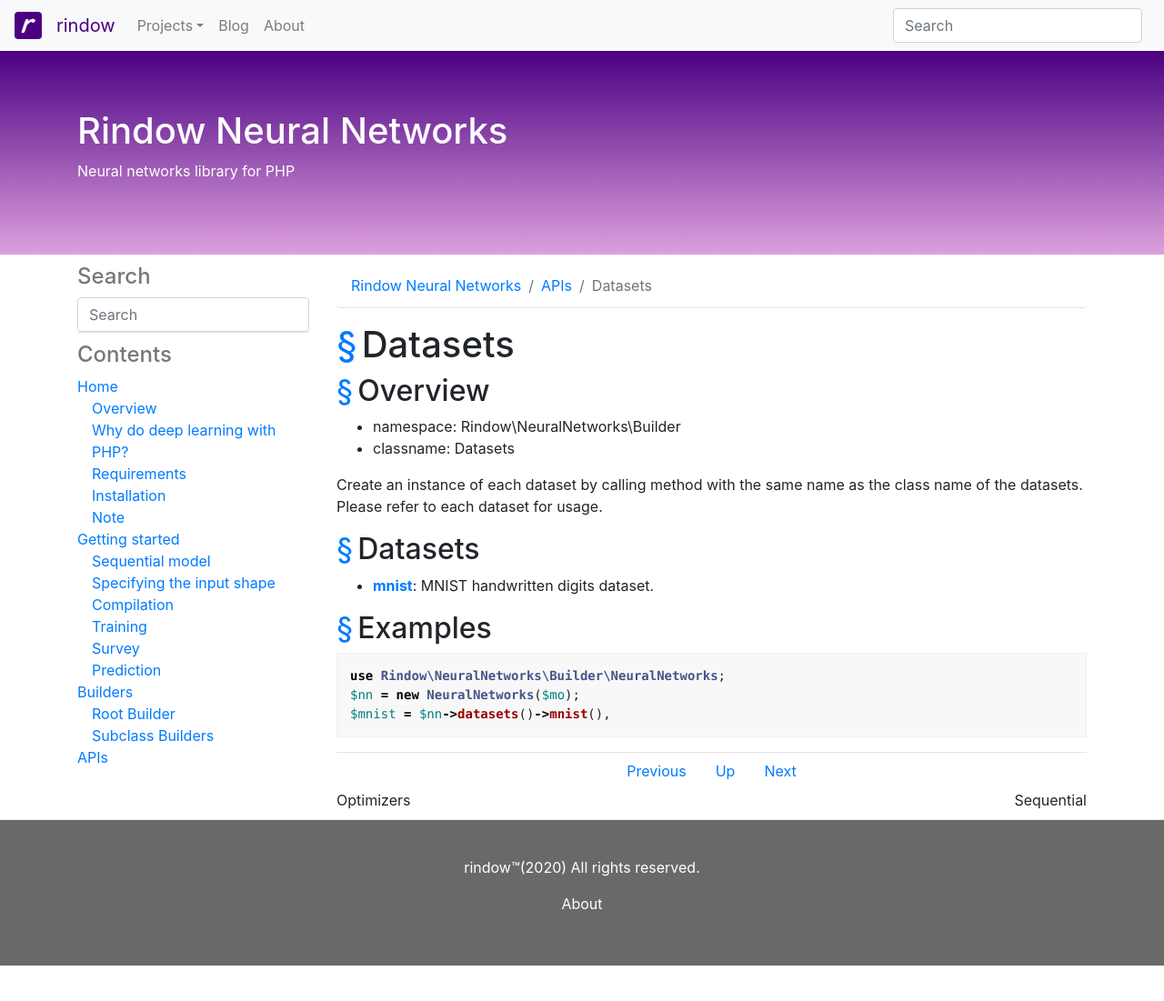
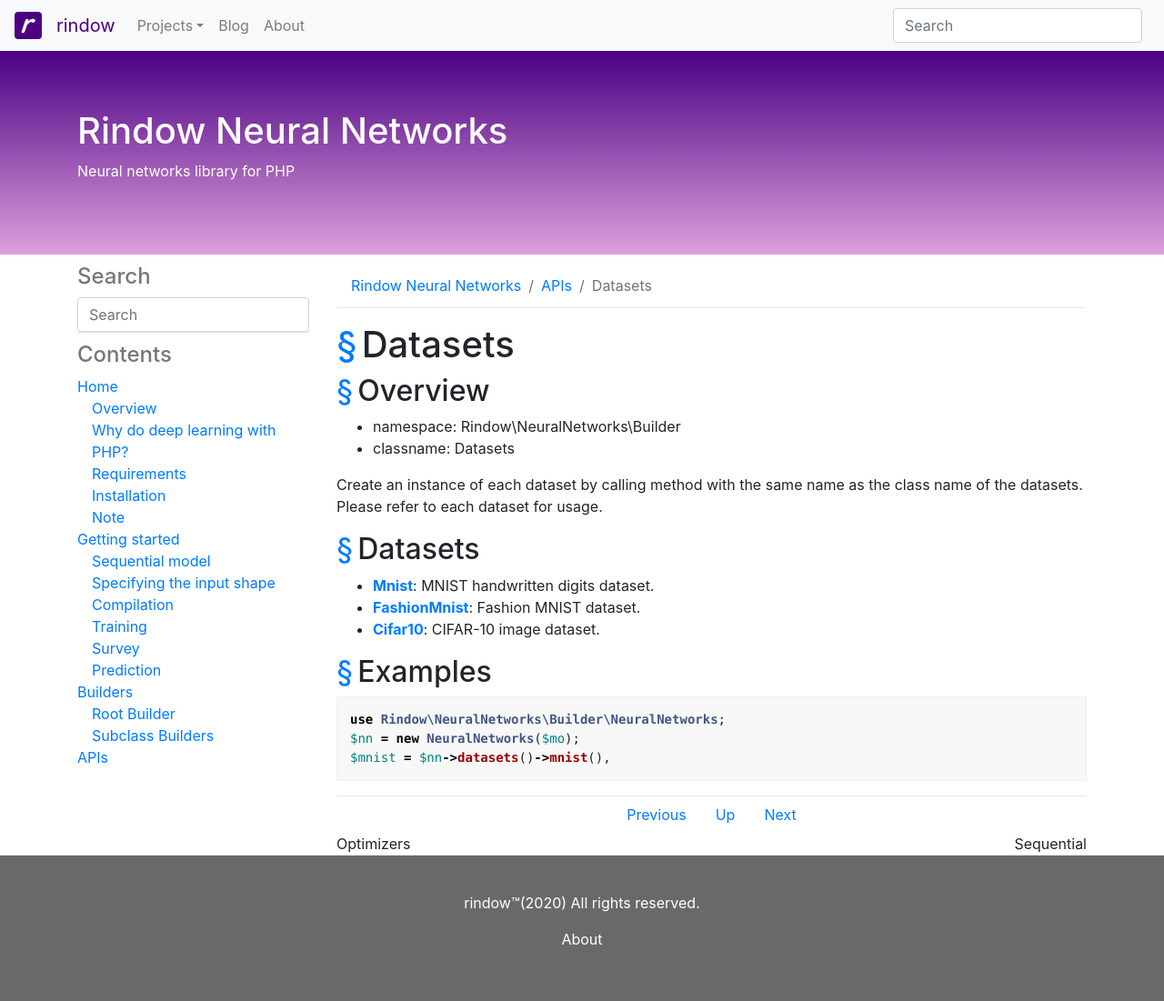
Before and after one commit to yuichiis/rindow.github.io, a Jekyll site: the page built from _neuralnetworks/api/datasets.md, in a window 1280 px wide. Shown: the whole page at 91% size. Built offline with Jekyll 4.4.1, drawn with Linux system fonts in a browser that asks for light colours; before the commit the page ends 1062 px from its top, so only the background shows below that.

Commit message:
update datasets.md

```diff
--- a/_neuralnetworks/api/datasets.md
+++ b/_neuralnetworks/api/datasets.md
@@ -18,7 +18,9 @@ Please refer to each dataset for usage.
 Datasets
 --------
 
-- [**mnist**](minist.html): MNIST handwritten digits dataset.
+- [**Mnist**](mnist.html): MNIST handwritten digits dataset.
+- [**FashionMnist**](fashionmnist.html): Fashion MNIST dataset.
+- [**Cifar10**](cifar10.html): CIFAR-10 image dataset.
 
 
 Examples
```
